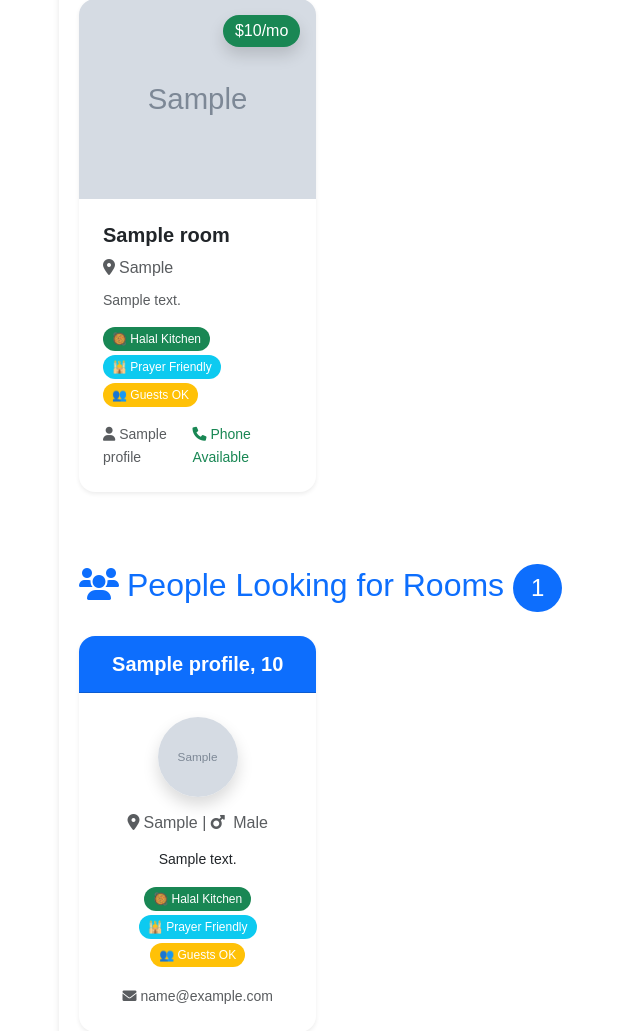
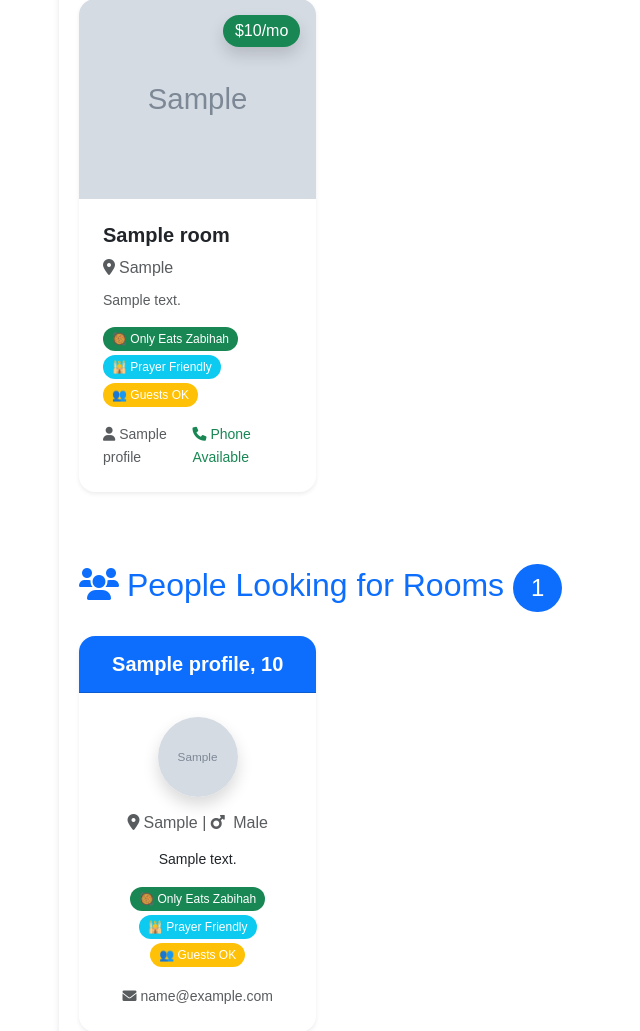
Before and after one commit to mastershifu24/muslim-roommate-finder, a Django app: page / in a window 1280 px wide. Shown: the part 1837-2868 px from the top of the page, without its empty margins (181-821 px from the left). Run offline with Django 5.2, Linux system fonts and the light colour scheme; tables that the repository leaves empty hold one stand-in row (values such as "Sample post"); grey boxes marked "Sample" are stand-in pictures; some libraries are stand-ins or nearby versions.

Commit message:
completely took out halal kitchen reference

```diff
--- a/muslim-roommate-finder/core/models.py
+++ b/muslim-roommate-finder/core/models.py
@@ -84,7 +84,7 @@ class Profile(models.Model):
         null=True, blank=True  # Allow null for existing profiles, but we'll enforce in forms
     )
     is_looking_for_room = models.BooleanField(default=False, verbose_name="Looking for Room")
-    only_eats_zabihah = models.BooleanField(default=False, verbose_name="Prefers Halal Kitchen")
+    only_eats_zabihah = models.BooleanField(default=False, verbose_name="Only Eats Zabihah")
     prayer_friendly = models.BooleanField(default=False, verbose_name="Prefers Prayer-Friendly Environment")
     guests_allowed = models.BooleanField(default=True, verbose_name="Allows Guests")
     bio = models.TextField(blank=True, verbose_name="Biography")
@@ -236,7 +236,7 @@ class Room(models.Model):
     price = models.DecimalField(max_digits=10, decimal_places=0, verbose_name="Monthly Rent")  # Remove cents
     available_from = models.DateField(null=True, blank=True, verbose_name="Available From")
     phone_number = models.CharField(max_length=15, blank=True, verbose_name="Phone Number (Optional)")
-    only_eats_zabihah = models.BooleanField(default=False, verbose_name="Halal Kitchen")
+    only_eats_zabihah = models.BooleanField(default=False, verbose_name="Only eats zabihah")
     prayer_friendly = models.BooleanField(default=False, verbose_name="Prayer-Friendly")
     guests_allowed = models.BooleanField(default=True, verbose_name="Guests Allowed")
     slug = models.SlugField(unique=True, blank=True, verbose_name="URL Slug")
--- a/muslim-roommate-finder/templates/browse_profiles.html
+++ b/muslim-roommate-finder/templates/browse_profiles.html
@@ -109,7 +109,7 @@
                                     <input class="form-check-input" type="checkbox" id="only_eats_zabihah" name="only_eats_zabihah"
                                            {% if only_eats_zabihah %}checked{% endif %}>
                                     <label class="form-check-label" for="only_eats_zabihah">
-                                        Halal Kitchen
+                                        Only Eats Zabihah
                                     </label>
                                 </div>
                                 <div class="form-check">
@@ -198,7 +198,7 @@
                                 <!-- Islamic Preferences -->
                                 <div class="mb-3">
                                     {% if profile.only_eats_zabihah %}
-                                        <span class="badge bg-success me-1">Halal Kitchen</span>
+                                        <span class="badge bg-success me-1">Only Eats Zabihah</span>
                                     {% endif %}
                                     {% if profile.prayer_friendly %}
                                         <span class="badge bg-info me-1">Prayer-Friendly</span>
--- a/muslim-roommate-finder/templates/compose_message.html
+++ b/muslim-roommate-finder/templates/compose_message.html
@@ -102,7 +102,7 @@
                         <h6>Islamic considerations:</h6>
                         <ul class="small">
                             <li>Prayer schedule preferences</li>
-                            <li>Halal kitchen requirements</li>
+                            <li>Only eats zabihah requirements</li>
                             <li>Guest policies</li>
                             <li>Shared space usage</li>
                         </ul>
--- a/muslim-roommate-finder/templates/create_room.html
+++ b/muslim-roommate-finder/templates/create_room.html
@@ -117,7 +117,7 @@
                                 <div class="col-md-4 mb-2">
                                     <div class="form-check">
                                         {{ form.only_eats_zabihah }}
-                                        <label class="form-check-label" for="{{ form.only_eats_zabihah.id_for_label }}">Halal Kitchen</label>
+                                        <label class="form-check-label" for="{{ form.only_eats_zabihah.id_for_label }}">Only Eats Zabihah</label>
                                     </div>
                                 </div>
                                 <div class="col-md-4 mb-2">
--- a/muslim-roommate-finder/templates/home_enhanced.html
+++ b/muslim-roommate-finder/templates/home_enhanced.html
@@ -240,7 +240,7 @@
                     </div>
                     <div class="mt-2">
                       <i class="fas fa-utensils text-success fs-4"></i>
-                      <div class="fw-semibold">Halal Kitchen</div>
+                      <div class="fw-semibold">Only Eats Zabihah</div>
                     </div>
                   </div>
                 </div>
@@ -349,7 +349,7 @@
               <!-- Amenities -->
               <div class="d-flex flex-wrap gap-1 mb-3">
                 {% if room.only_eats_zabihah %}
-                  <span class="badge bg-success rounded-pill">🥘 Halal Kitchen</span>
+                  <span class="badge bg-success rounded-pill">🥘 Only Eats Zabihah</span>
                 {% endif %}
                 {% if room.prayer_friendly %}
                   <span class="badge bg-info rounded-pill">🕌 Prayer Friendly</span>
@@ -425,7 +425,7 @@
               <!-- Preferences -->
               <div class="d-flex flex-wrap gap-1 justify-content-center mb-3">
                 {% if profile.only_eats_zabihah %}
-                  <span class="badge bg-success rounded-pill">🥘 Halal Kitchen</span>
+                  <span class="badge bg-success rounded-pill">🥘 Only Eats Zabihah</span>
                 {% endif %}
                 {% if profile.prayer_friendly %}
                   <span class="badge bg-info rounded-pill">🕌 Prayer Friendly</span>
--- a/muslim-roommate-finder/templates/profile_detail.html
+++ b/muslim-roommate-finder/templates/profile_detail.html
@@ -125,7 +125,7 @@
                                 {% endif %}
                                 <div class="d-flex flex-wrap gap-1">
                                     {% if similar_profile.only_eats_zabihah %}
-                                        <span class="badge bg-success" style="font-size: 0.7em;">Halal</span>
+                                        <span class="badge bg-success" style="font-size: 0.7em;">Zabihah</span>
                                     {% endif %}
                                     {% if similar_profile.prayer_friendly %}
                                         <span class="badge bg-info" style="font-size: 0.7em;">Prayer</span>
--- a/muslim-roommate-finder/templates/room_detail.html
+++ b/muslim-roommate-finder/templates/room_detail.html
@@ -50,7 +50,7 @@
     {% if room.description %}<p>{{ room.description }}</p>{% endif %}
 
     <div class="d-flex flex-wrap gap-2 mb-3">
-      {% if room.only_eats_zabihah %}<span class="badge bg-success">Halal Kitchen</span>{% endif %}
+      {% if room.only_eats_zabihah %}<span class="badge bg-success">Only Eats Zabihah</span>{% endif %}
       {% if room.prayer_friendly %}<span class="badge bg-info">Prayer Friendly</span>{% endif %}
       {% if room.guests_allowed %}<span class="badge bg-warning">Guests Allowed</span>{% endif %}
     </div>
```
Also changed, not shown: muslim-roommate-finder/STUDY_GUIDE_FORMS.md (+1 -1 lines), muslim-roommate-finder/STUDY_GUIDE_MODELS_DETAILED.md (+2 -2 lines), muslim-roommate-finder/STUDY_GUIDE_URLS_TEMPLATES.md (+2 -2 lines), muslim-roommate-finder/core/migrations/0001_initial.py.
